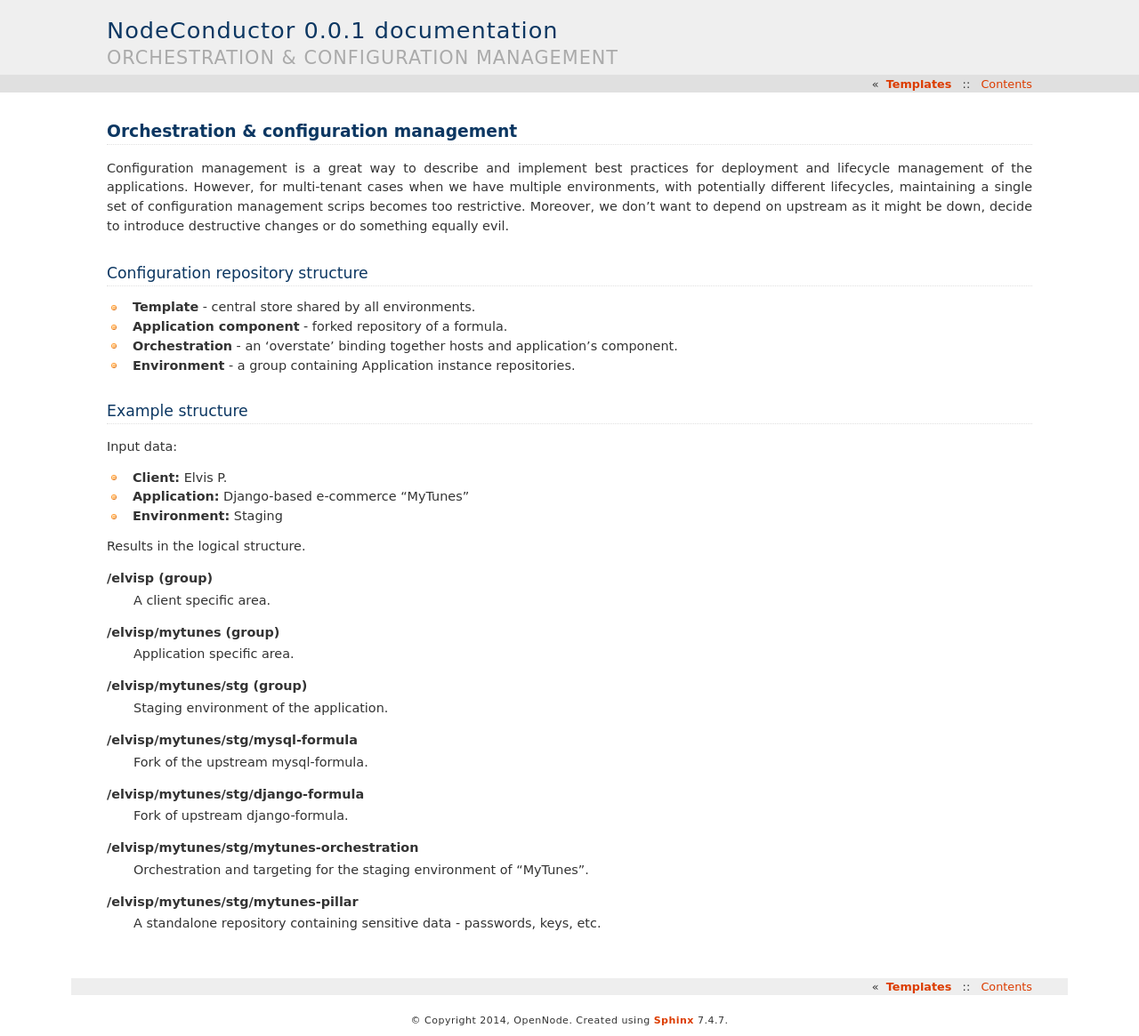
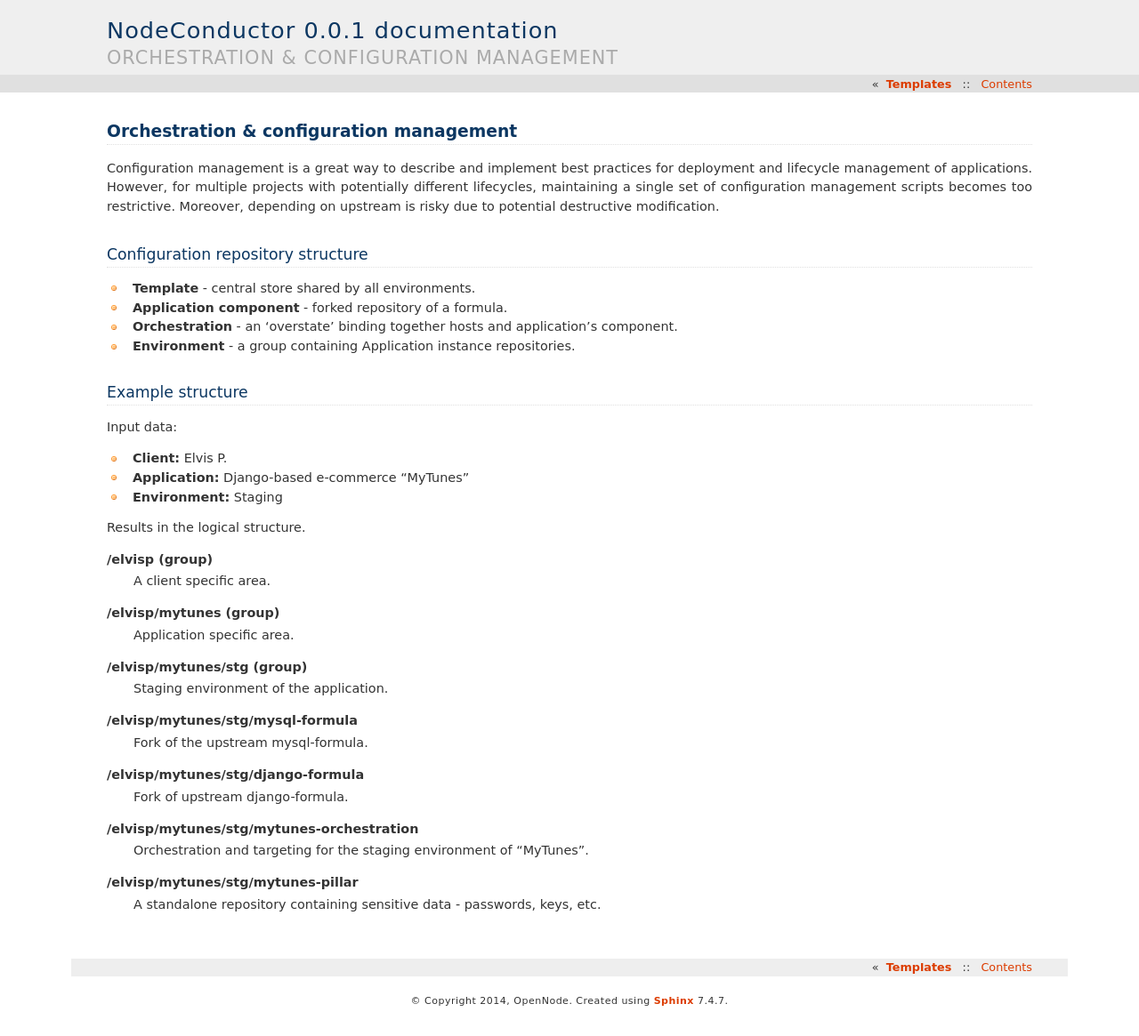
Before and after one commit to opennode/waldur-core, a Sphinx documentation site: the page built from docs/orchestration.rst, in a window 1280 px wide. Shown: the whole page at 89% size. Built offline with Sphinx 7.4.7, drawn with Linux system fonts in a browser that asks for light colours; after the commit the page ends 1143 px from its top, so only the background shows below that.

Commit message:
Reformulation of descriptions.
- NC-37

```diff
--- a/docs/index.rst
+++ b/docs/index.rst
@@ -1,14 +1,14 @@
 Welcome to NodeConductor's documentation!
 =========================================
 
-NodeConductor is a RESTful server for management of the IT infrastructure. It's using a project-based approach for
-separation of the managed resources (VMs, subnets, applications and more).
+NodeConductor is a RESTful server for management of the IT infrastructure. It uses a project-based approach for
+separation of managed resources (VMs, subnets, applications and more).
 
 Features include:
 
 - support for multiple IaaS backends;
 - flexible user, group and project management;
-- tag-based grouping of resources into environments;
+- grouping of project resources into environments;
 - templates based on configuration management approach;
 - orchestration with SaltStack;
 - used license reporting;
--- a/docs/orchestration.rst
+++ b/docs/orchestration.rst
@@ -2,10 +2,9 @@ Orchestration & configuration management
 ----------------------------------------
 
 Configuration management is a great way to describe and implement best practices for deployment and lifecycle
-management of the applications. However, for multi-tenant cases when we have multiple environments,
-with potentially different lifecycles, maintaining a single set of configuration management scrips becomes too
-restrictive. Moreover, we don't want to depend on upstream as it might be down, decide to introduce destructive
-changes or do something equally evil.
+management of applications. However, for multiple projects with potentially different lifecycles, maintaining
+a single set of configuration management scripts becomes too restrictive. Moreover, depending on upstream is risky due
+to potential destructive modification.
 
 
 Configuration repository structure
```
